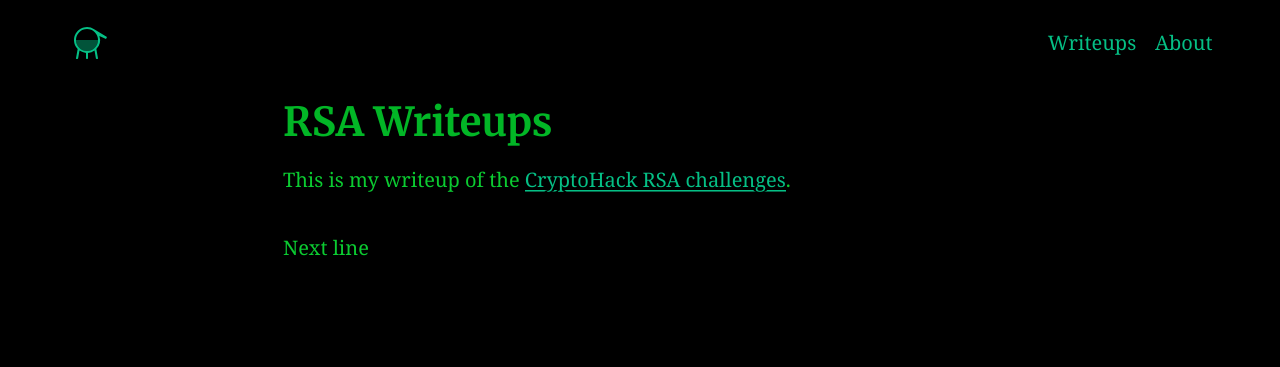
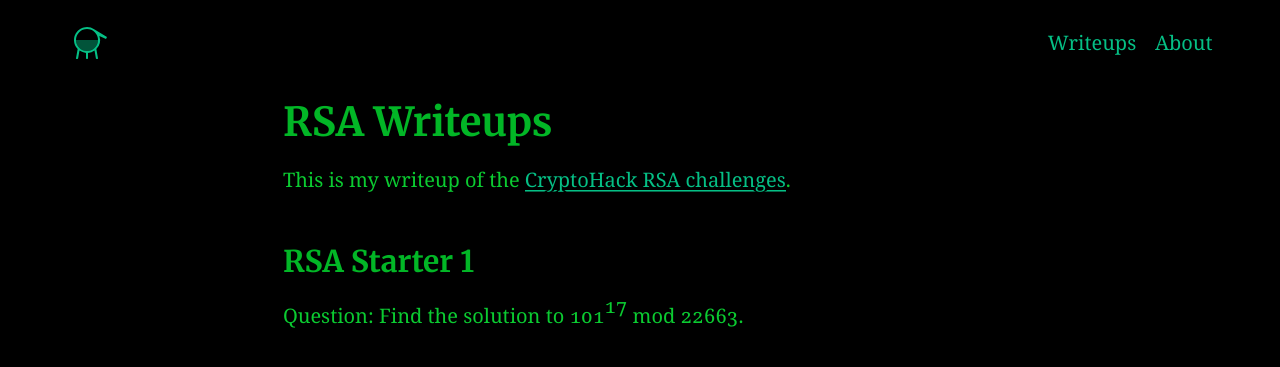
Before and after one commit to AC01010/Connor-McCartney.github.io, a Jekyll site: the page built from _posts/2021-01-12-CryptohackRSA.md, in a window 1280 px wide. Shown: the top 367 px of the page. Built offline with Jekyll 4.4.1, drawn with Linux system fonts in a browser that asks for light colours.

Commit message:
Update 2021-01-12-CryptohackRSA.md

```diff
--- a/_posts/2021-01-12-CryptohackRSA.md
+++ b/_posts/2021-01-12-CryptohackRSA.md
@@ -9,4 +9,6 @@
 This is my writeup of the [CryptoHack RSA challenges](https://cryptohack.org/challenges/rsa).
 
 
-Next line
+### RSA Starter 1
+
+Question: Find the solution to 101<sup>17</sup> mod 22663.
```
